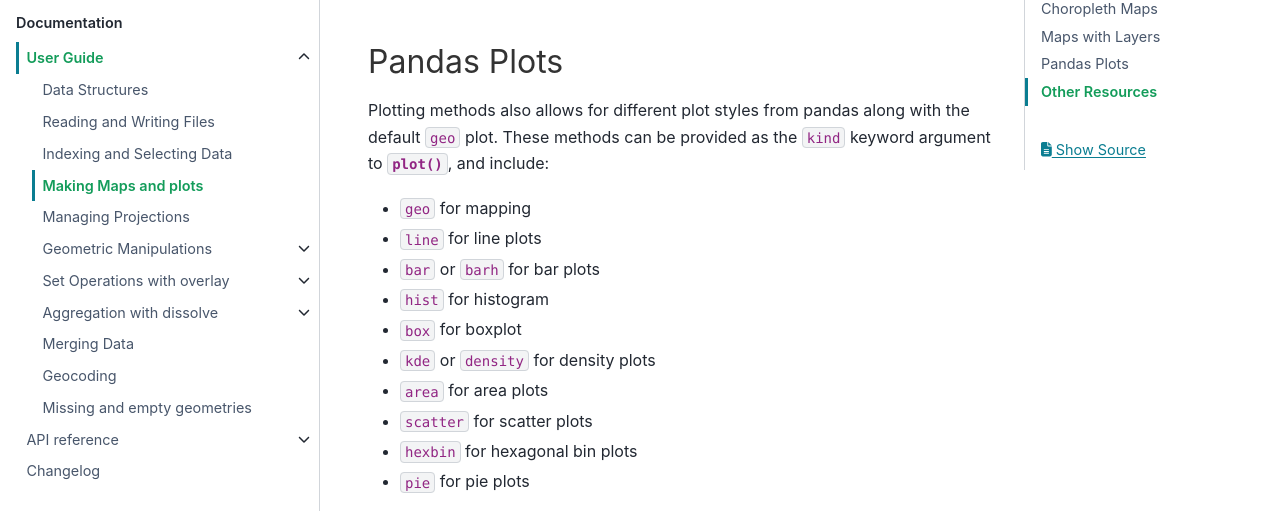
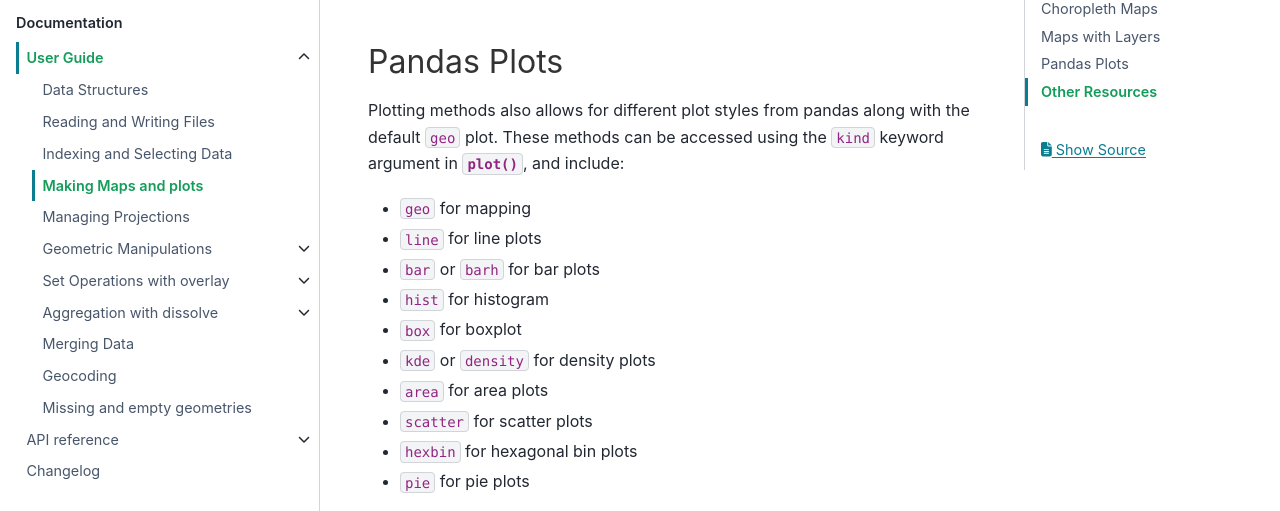
Before and after one commit to geopandas/geopandas, a Sphinx documentation site: the page built from doc/source/docs/user_guide/mapping.rst, in a window 1280 px wide and 1400 px high, scrolled down 4092 px. Shown: the part 133-644 px from the top of the window. Built offline with Sphinx 7.4.7 and the PyData theme 0.15.4, drawn with Linux system fonts in a browser that asks for light colours; pages that are not in the unit, such as notebooks, are missing from menus; some of the changed text lies outside the part shown; grey boxes are pictures that could not be loaded.

Commit message:
Apply suggestions from code review

```diff
--- a/doc/source/docs/user_guide/mapping.rst
+++ b/doc/source/docs/user_guide/mapping.rst
@@ -227,8 +227,8 @@
 -----------------
 
 Plotting methods also allows for different plot styles from pandas
-along with the default ``geo`` plot. These methods can be provided as
-the ``kind`` keyword argument to :meth:`~GeoDataFrame.plot`, and include:
+along with the default ``geo`` plot. These methods can be accessed using
+the ``kind`` keyword argument in :meth:`~GeoDataFrame.plot`, and include:
 
 * ``geo`` for mapping
 * ``line`` for line plots
```
Also changed, not shown: other parts of doc/source/docs/user_guide/mapping.rst (+1 -1 lines).
